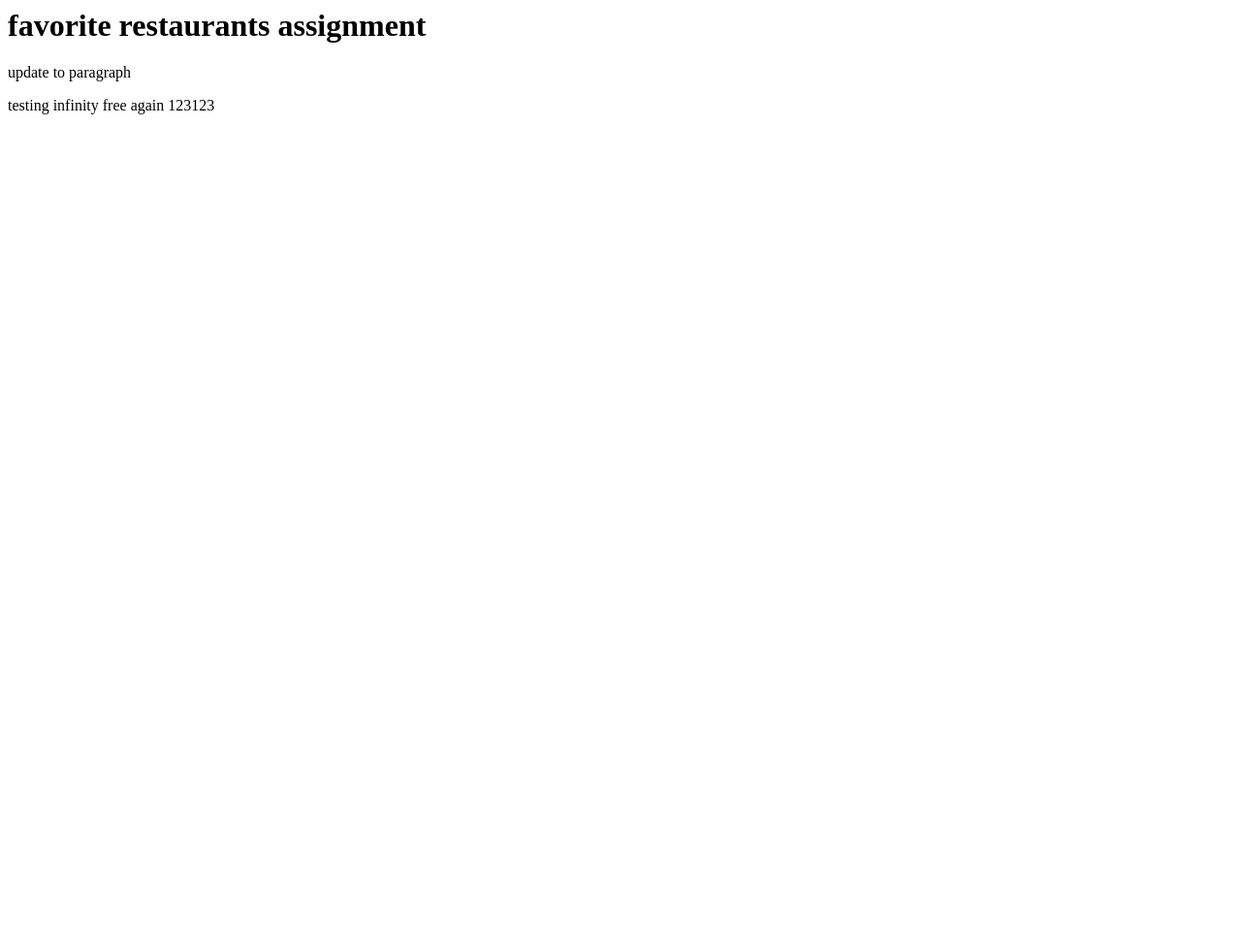
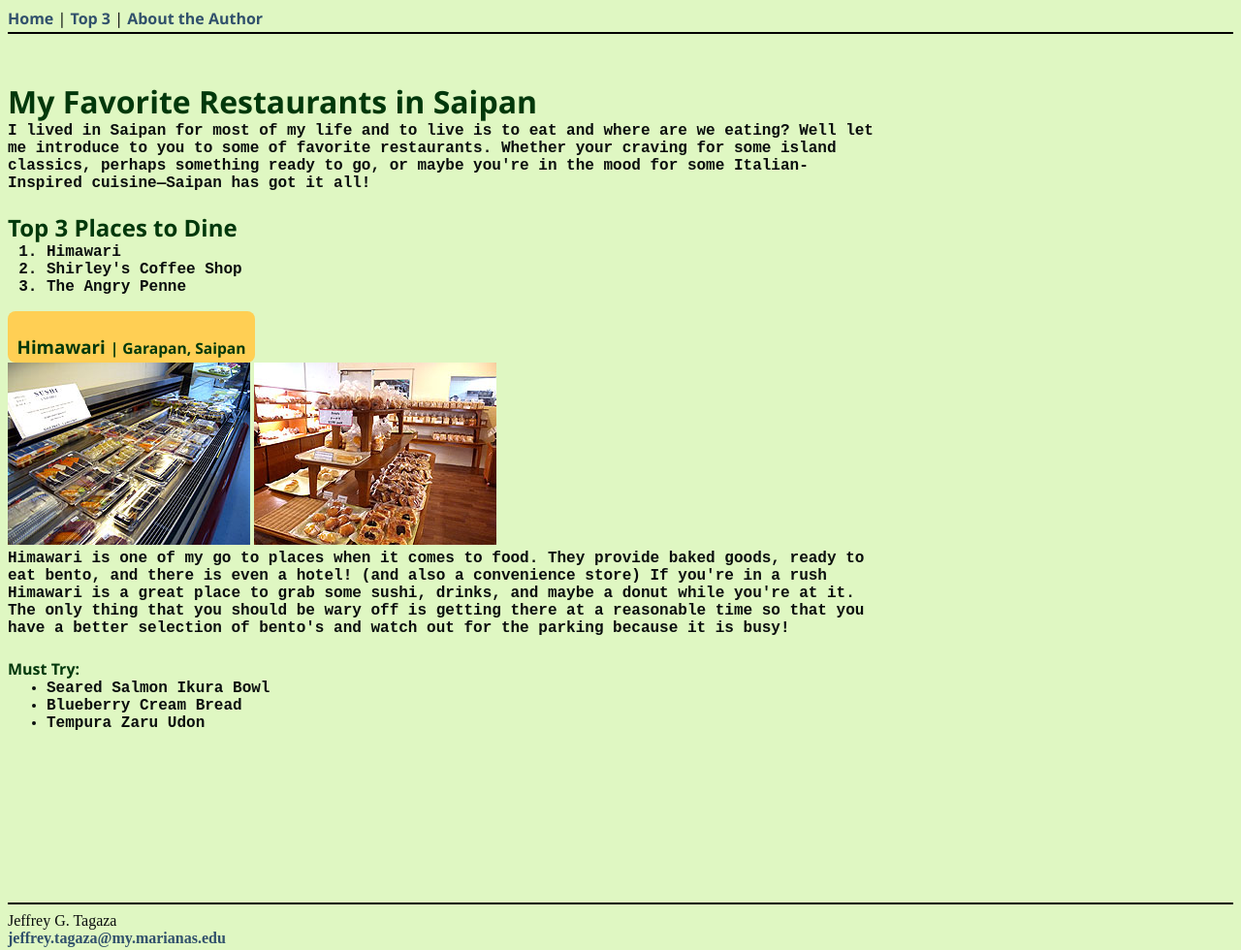
Before and after one commit to jefftaga/wk3_assignment_1, a plain HTML site: page index.html in a window 1280 px wide. Shown: the whole page at 97% size. Before the commit the page ends 800 px from the top, so only its background shows below. Drawn offline with Linux system fonts and the light colour scheme.

Commit message:
Finalized webpage of Restaurants

```diff
--- /dev/null
+++ b/images/style.css
@@ -0,0 +1,69 @@
+@charset "utf-8";
+
+/* HTML and Body Styles */
+    html {
+            font-family: 'Segoe UI', Tahoma, Geneva, Verdana, sans-serif;
+            background-color: #b4ed6f6c;
+            color:rgb(9, 13, 13);
+        }
+
+/* Heading Styles */
+        h1, h2, h3, h4 {
+            display: inline-block;
+            color:rgb(1, 56, 11);
+        }
+
+        h1, p {
+            margin: 0;
+        }
+        h2, h3, h4 {
+            margin-bottom: 0;
+        }
+
+        #himawari {
+            display: inline-block;
+            background-color: rgb(255, 207, 84);
+            padding: 0.3em 0.6em;
+            border-radius: 8px;
+        }
+/* Horizontal Rule Styles */
+        hr {
+            border: none;
+            height: 2px;
+            background-color: black;
+            margin-top: 0.2em;
+        }
+        #top {
+            margin-bottom: 3em;
+        }
+/* Aside and Blockquote Styles */
+        a {
+            text-decoration: none;
+            color:rgb(49, 81, 108);
+            font-weight: 600;
+        }
+        a:hover {
+            text-decoration: underline;
+            font-weight: bolder;
+            color:rgb(208, 111, 0);
+        }
+
+        p, ol, ul {
+            max-width: 900px;
+            font-family: 'Courier New', 'Courier New', Courier, monospace;
+            font-weight: 600;
+        }
+
+/* List Styles */
+        ol {
+            margin-top: 0;
+        }
+        ul {
+            margin-top: 0;
+            margin-bottom: 11em;
+        }
+/* Footer Styles */
+        footer p{
+            font-family: 'Times New Roman', Times, serif;
+            font-weight: normal;
+        }
--- a/index.html
+++ b/index.html
@@ -1,10 +1,77 @@
-<html>
-  <head>
-    <title></title>
-  </head>
-  <body>
-    <h1>favorite restaurants assignment</h1>
-    <p>update to paragraph</p>
-    <p>testing infinity free again 123123</p>
-  </body>
+<!DOCTYPE html>
+<html lang="en">
+
+<head>
+  <meta charset="UTF-8">
+  <meta name="viewport" content="width=device-width, initial-scale=1.0">
+  <title>Jeff's Favorite Restaurants</title>
+  <link rel="stylesheet" href="images/style.css?v=2">
+</head>
+
+<body>
+
+  <header>
+    <nav>
+      <a href="#">Home</a>
+      <span class="divider">|</span>
+      <a href="#top-dining">Top 3</a>
+      <span class="divider">|</span>
+      <a href="#about-author">About the Author</a>
+    </nav>
+  </header>
+
+  <hr id="top">
+
+  <main>
+
+    <h1>My Favorite Restaurants in Saipan</h1>
+    <div>
+        <p>I lived in Saipan for most of my life and to live is to eat and where are we eating? Well let me introduce to
+        you
+        to some of favorite restaurants. Whether your craving for some island classics, perhaps something ready to
+        go, or maybe you're in the mood for some Italian-Inspired cuisine&#8212Saipan has got it all! </p>
+    </div>
+
+    <section id="top-dining">
+      <h2>Top 3 Places to Dine</h2>
+      <ol>
+        <li>Himawari</li>
+        <li>Shirley's Coffee Shop</li>
+        <li>The Angry Penne</li>
+      </ol>
+    </section>
+
+    <section>
+      <div id="himawari">
+        <h3>Himawari <small>| Garapan, Saipan </small></h3>
+      </div>
+      <div class="img-row">
+        <img src="images/bento.jpg" alt="assorted bento boxes">
+        <img src="images/bread.jpg" alt="assorted baked goods">
+      </div>
+
+        <p>Himawari is one of my go to places when it comes to food. They provide baked goods, ready to eat bento, and
+        there is even a hotel! (and also a convenience store) If you're in a rush Himawari is a great place to grab some
+        sushi, drinks, and maybe a donut while you're at it. The only thing that you should be wary off is getting there
+        at a reasonable time so that you have a better selection of bento's and watch out for the parking because it is
+        busy! </p>
+
+      <h4>Must Try:</h4>
+      <ul>
+        <li>Seared Salmon Ikura Bowl</li>
+        <li>Blueberry Cream Bread</li>
+        <li>Tempura Zaru Udon</li>
+      </ul>
+    </section>
+
+    <hr>
+  </main>
+
+  <footer id="about-author">
+    <p> Jeffrey G. Tagaza</p>
+    <p><a href="mailto:jeffrey.tagaza@my.marianas.edu">jeffrey.tagaza@my.marianas.edu</a></a></p>
+  </footer>
+
+</body>
+
 </html>
```
Also changed, not shown: htdocs/index2.html (added, +192 -0 lines), images/bento.jpg (added), images/bread.jpg (added), 4 other files.
